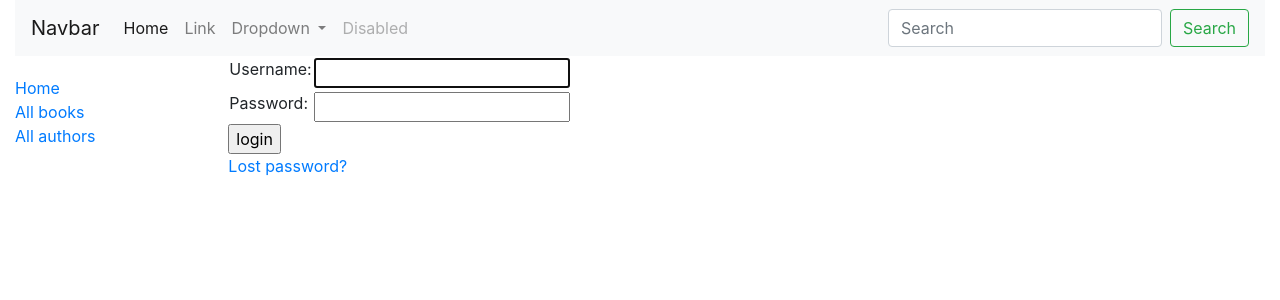
After one commit to x0r5/django-library, a Django app: page /accounts/login/ in a window 1280 px wide. The commit adds this page. Shown: the top 300 px of the page. Run offline with Django 3.2, Linux system fonts and the light colour scheme; some libraries are stand-ins or nearby versions.

Commit message:
authentication templates

```diff
--- a/catalog/templates/base_generic.html
+++ b/catalog/templates/base_generic.html
@@ -7,10 +7,49 @@
   <link rel="stylesheet" href="https://stackpath.bootstrapcdn.com/bootstrap/4.1.3/css/bootstrap.min.css" integrity="sha384-MCw98/SFnGE8fJT3GXwEOngsV7Zt27NXFoaoApmYm81iuXoPkFOJwJ8ERdknLPMO" crossorigin="anonymous">
   <!-- Add additional CSS in static file -->
   {% load static %}
-  <link rel="stylesheet" href="{% static 'css/styles.css' %}">
+  <link rel="stylesheet" href="{% static 'css/style.css' %}">
 </head>
 <body>
   <div class="container-fluid">
+  {% block navigation %}
+
+  <nav class="navbar navbar-expand-lg navbar-light bg-light">
+  <a class="navbar-brand" href="#">Navbar</a>
+  <button class="navbar-toggler" type="button" data-toggle="collapse" data-target="#navbarSupportedContent" aria-controls="navbarSupportedContent" aria-expanded="false" aria-label="Toggle navigation">
+    <span class="navbar-toggler-icon"></span>
+  </button>
+
+  <div class="collapse navbar-collapse" id="navbarSupportedContent">
+    <ul class="navbar-nav mr-auto">
+      <li class="nav-item active">
+        <a class="nav-link" href="#">Home <span class="sr-only">(current)</span></a>
+      </li>
+      <li class="nav-item">
+        <a class="nav-link" href="#">Link</a>
+      </li>
+      <li class="nav-item dropdown">
+        <a class="nav-link dropdown-toggle" href="#" id="navbarDropdown" role="button" data-toggle="dropdown" aria-haspopup="true" aria-expanded="false">
+          Dropdown
+        </a>
+        <div class="dropdown-menu" aria-labelledby="navbarDropdown">
+          <a class="dropdown-item" href="#">Action</a>
+          <a class="dropdown-item" href="#">Another action</a>
+          <div class="dropdown-divider"></div>
+          <a class="dropdown-item" href="#">Something else here</a>
+        </div>
+      </li>
+      <li class="nav-item">
+        <a class="nav-link disabled" href="#">Disabled</a>
+      </li>
+    </ul>
+    <form class="form-inline my-2 my-lg-0">
+      <input class="form-control mr-sm-2" type="search" placeholder="Search" aria-label="Search">
+      <button class="btn btn-outline-success my-2 my-sm-0" type="submit">Search</button>
+    </form>
+  </div>
+</nav>
+
+  {% endblock %}
     <div class="row">
       <div class="col-sm-2">
       {% block sidebar %}
--- a/locallibrary/settings.py
+++ b/locallibrary/settings.py
@@ -121,3 +121,9 @@ USE_TZ = True
 # https://docs.djangoproject.com/en/3.0/howto/static-files/
 
 STATIC_URL = '/static/'
+
+# Redirect to home URL after login (Default redirects to /accounts/profile/)
+LOGIN_REDIRECT_URL = '/'
+
+# email sending to console
+EMAIL_BACKEND = 'django.core.mail.backends.console.EmailBackend'
--- a/locallibrary/urls.py
+++ b/locallibrary/urls.py
@@ -24,4 +24,5 @@ urlpatterns = [
 urlpatterns += [
     path('catalog/', include('catalog.urls')),
     path('', RedirectView.as_view(url='catalog', permanent=True)),
+    path('accounts/', include('django.contrib.auth.urls')),
 ]
--- /dev/null
+++ b/templates/registration/logged_out.html
@@ -0,0 +1,6 @@
+{% extends "base_generic.html" %}
+
+{% block content %}
+    <p>Logged out!</p>
+    <a href="{% url 'login'%}">Go to login</a>
+{% endblock %}
--- /dev/null
+++ b/templates/registration/login.html
@@ -0,0 +1,37 @@
+{% extends "base_generic.html" %}
+
+{% block content %}
+
+{% if form.errors %}
+    <p>Your username and paswordf didn't match. Please try again.</p>
+{% endif %}
+
+{% if next %}
+    {% if user.is_authenticated %}
+      <p>Your account doesn't have access to this page. To proceed,
+      please login with an account that has access.</p>
+    {% else %}
+      <p>Please login to see this page.</p>
+    {% endif %}
+  {% endif %}
+
+  <form method="post" action="{% url 'login' %}">
+    {% csrf_token %}
+    <table>
+      <tr>
+        <td>{{ form.username.label_tag }}</td>
+        <td>{{ form.username }}</td>
+      </tr>
+      <tr>
+        <td>{{ form.password.label_tag }}</td>
+        <td>{{ form.password }}</td>
+      </tr>
+    </table>
+    <input type="submit" value="login" />
+    <input type="hidden" name="next" value="{{ next }}" />
+  </form>
+
+  {# Assumes you setup the password_reset view in your URLconf #}
+  <p><a href="{% url 'password_reset' %}">Lost password?</a></p>
+
+{% endblock %}
--- /dev/null
+++ b/templates/registration/password_reset_complete.html
@@ -0,0 +1,6 @@
+{% extends "base_generic.html" %}
+
+{% block content %}
+  <h1>The password has been changed!</h1>
+  <p><a href="{% url 'login' %}">log in again?</a></p>
+{% endblock %}
--- /dev/null
+++ b/templates/registration/password_reset_done.html
@@ -0,0 +1,5 @@
+{% extends "base_generic.html" %}
+
+{% block content %}
+  <p>We've emailed you instructions for setting your password. If they haven't arrived in a few minutes, check your spam folder.</p>
+{% endblock %}
--- /dev/null
+++ b/templates/registration/password_reset_email.html
@@ -0,0 +1,2 @@
+Someone asked for password reset for email {{ email }}. Follow the link below:
+{{ protocol}}://{{ domain }}{% url 'password_reset_confirm' uidb64=uid token=token %}
```
Also changed, not shown: templates/registration/password_reset_confirm.html (added, +29 -0 lines), templates/registration/password_reset_form.html (added, +12 -0 lines), readme.md.
